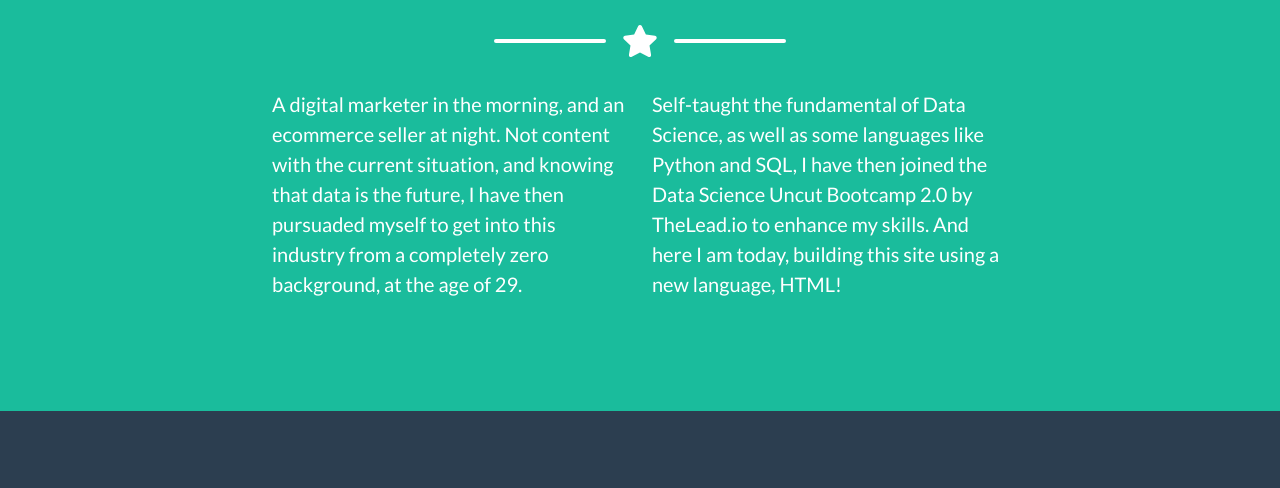
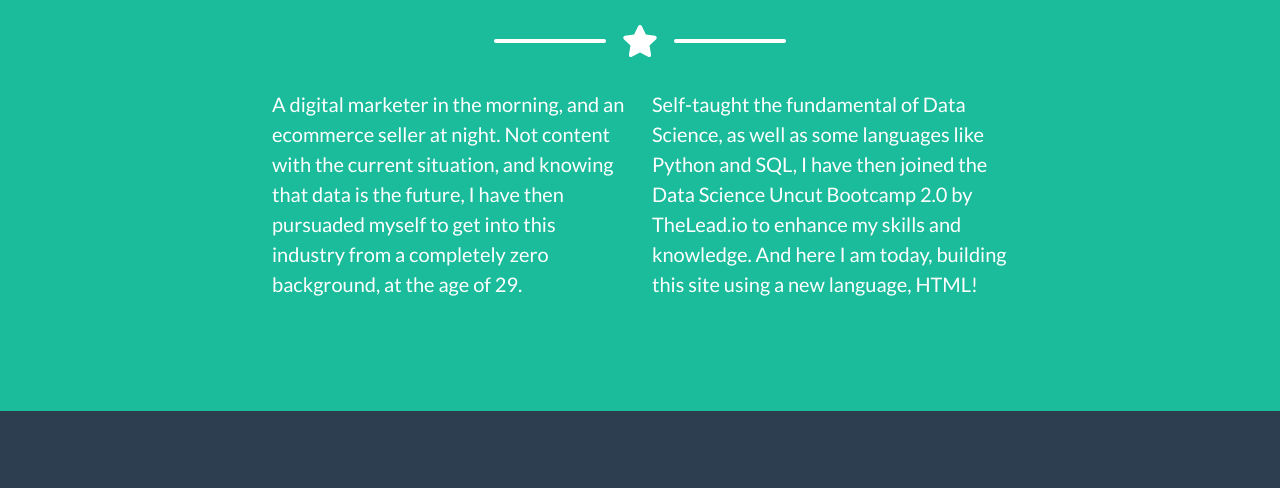
Before and after one commit to weisengg/heychris.github.io, a plain HTML site: page index.html in a window 1280 px wide. Shown: the part 1823-2311 px from the top of the page. Drawn offline with nearby package versions, Linux system fonts and the light colour scheme.

Commit message:
Update index.html

```diff
--- a/index.html
+++ b/index.html
@@ -134,7 +134,7 @@
                 <!-- About Section Content-->
                 <div class="row">
                     <div class="col-lg-4 ms-auto"><p class="lead">A digital marketer in the morning, and an ecommerce seller at night. Not content with the current situation, and knowing that data is the future, I have then pursuaded myself to get into this industry from a completely zero background, at the age of 29.</p></div>
-                    <div class="col-lg-4 me-auto"><p class="lead">Self-taught the fundamental of Data Science, as well as some languages like Python and SQL, I have then joined the Data Science Uncut Bootcamp 2.0 by TheLead.io to enhance my skills. And here I am today, building this site using a new language, HTML!</p></div>
+                    <div class="col-lg-4 me-auto"><p class="lead">Self-taught the fundamental of Data Science, as well as some languages like Python and SQL, I have then joined the Data Science Uncut Bootcamp 2.0 by TheLead.io to enhance my skills and knowledge. And here I am today, building this site using a new language, HTML!</p></div>
                 </div>
             </div>
         </section>
```
